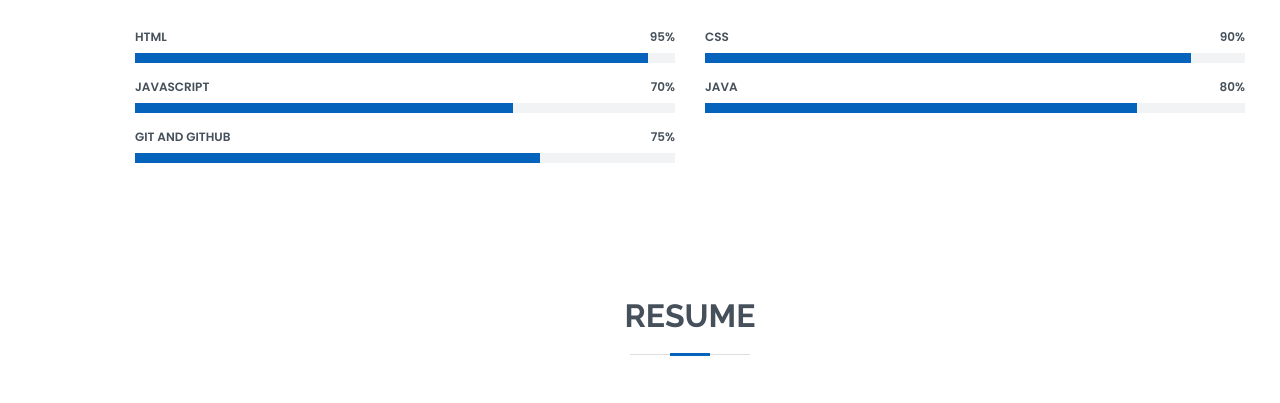
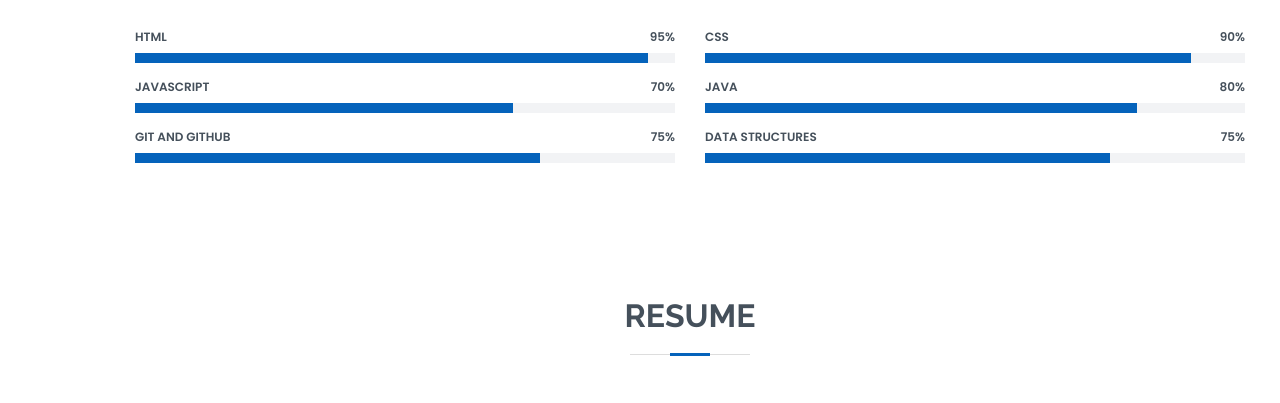
Before and after one commit to A-Prvz/MyPortfolio, a plain HTML site: page index.html in a window 1280 px wide. Shown: the part 1982-2385 px from the top of the page. Drawn offline with nearby package versions, Linux system fonts and the light colour scheme.

Commit message:
Update index.html

```diff
--- a/index.html
+++ b/index.html
@@ -199,6 +199,12 @@
                 <div class="progress-bar" role="progressbar" aria-valuenow="80" aria-valuemin="0" aria-valuemax="100"></div>
               </div>
             </div>
+            <div class="progress">
+              <span class="skill">Data Structures <i class="val">75%</i></span>
+              <div class="progress-bar-wrap">
+                <div class="progress-bar" role="progressbar" aria-valuenow="75" aria-valuemin="0" aria-valuemax="100"></div>
+              </div>
+            </div>
 
           </div>
         </div>
```
